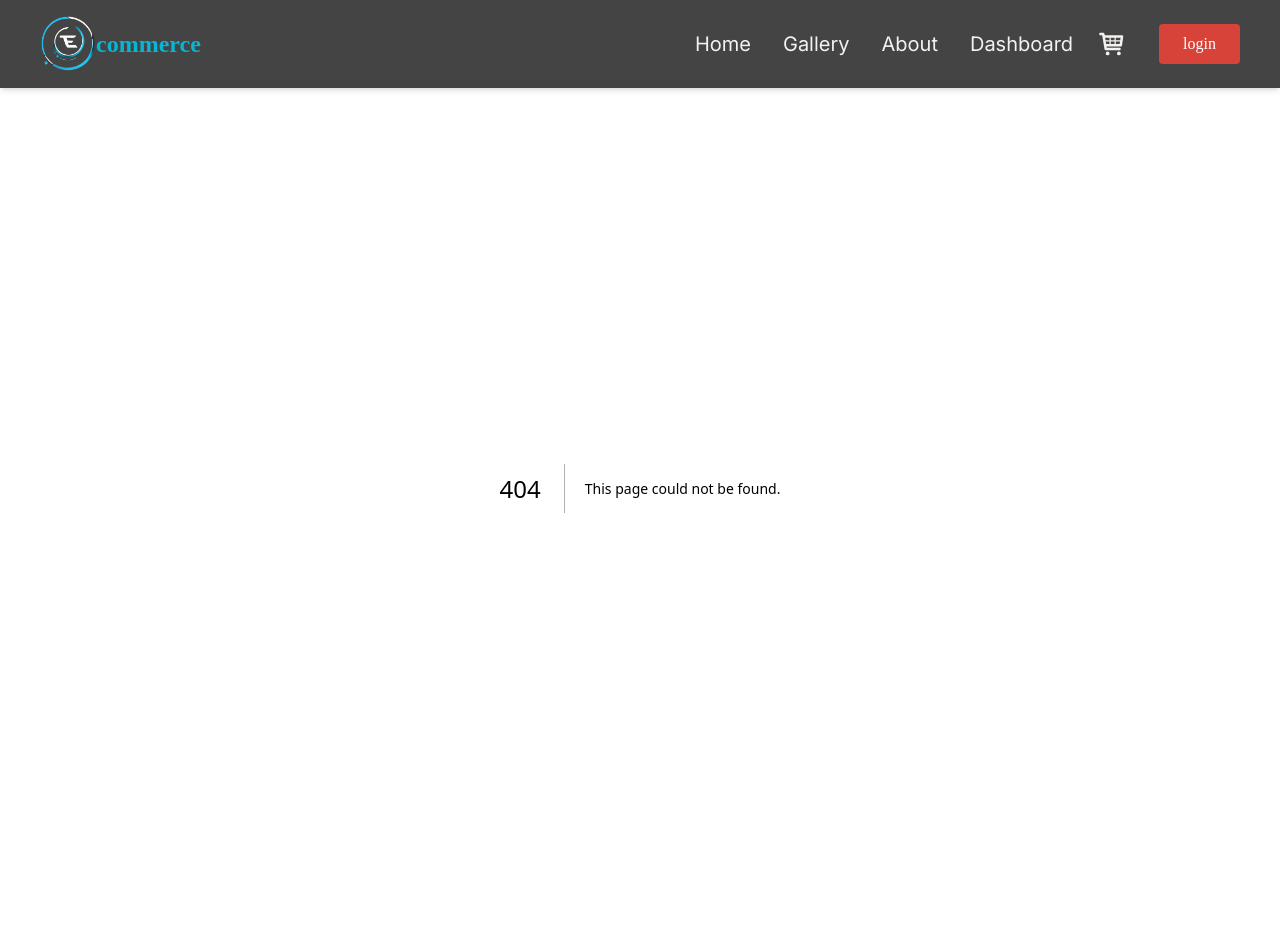
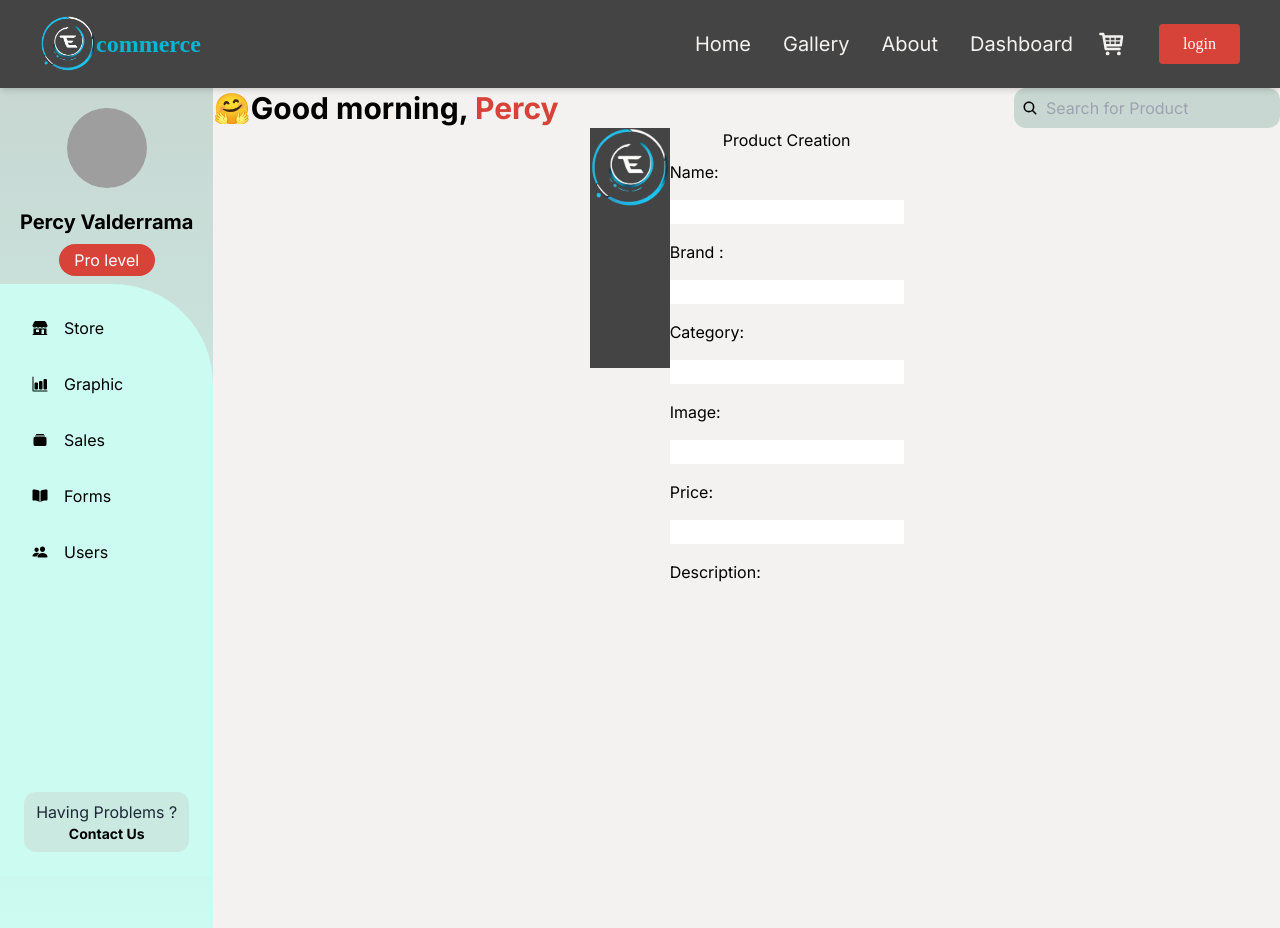
Before and after one commit to percylin33/gadget-galaxy, a Next.js app: page /dashboard/form in a window 1280 px wide. Before the commit this address had no page. Before the commit the page ends 888 px from the top, so only its background shows below. Built offline with nearby package versions, Linux system fonts and the light colour scheme; grey boxes are pictures that could not be loaded.

Commit message:
feat-page-form

```diff
--- /dev/null
+++ b/src/app/dashboard/form/page.tsx
@@ -0,0 +1,36 @@
+import Image from "next/image"
+import logo from "@/access/logo.png"
+import Link from "next/link"
+
+export default function formPage() {
+    return (
+
+        <div className  ="h-screen bg-gris px-8 md:flex  md:items-start md:justify-center">
+  <div className    =" h-[30%] bg-nav border-bottom-style-wavy border-bottom-color-ccc border-bottom-image-linear-gradient-to-bottom-from-ccc-to-transparent">
+    <Image src={logo} alt="logo" className="w-20 h-20" />
+  </div>
+  <div className    ="flex flex-col items-center justify-center gap-2">
+    <h2>Product Creation</h2>
+    <form action="" className="flex flex-col gap-4">
+      <label htmlFor="Name">Name:</label>
+      <input type="text" />
+
+      <label htmlFor="Brand ">Brand :</label>
+      <input type="text" />
+
+      <label htmlFor="Category">Category:</label>
+      <input type="text" />
+
+      <label htmlFor="Image">Image:</label>
+      <input type="text" />
+
+      <label htmlFor="Price">Price:</label>
+      <input type="text" />
+
+      <label htmlFor="Description">Description:</label>
+    </form>
+  </div>
+</div>
+
+    )
+  }
```
